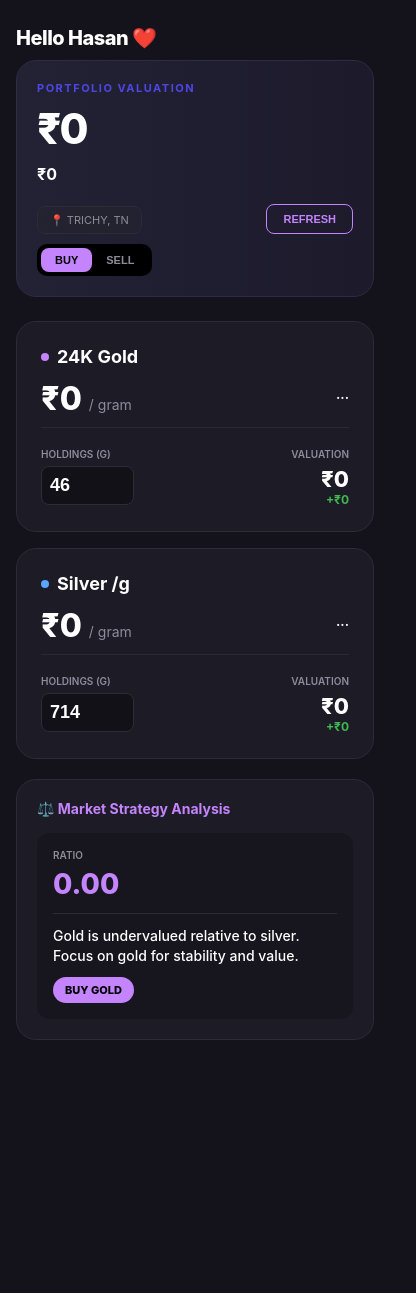
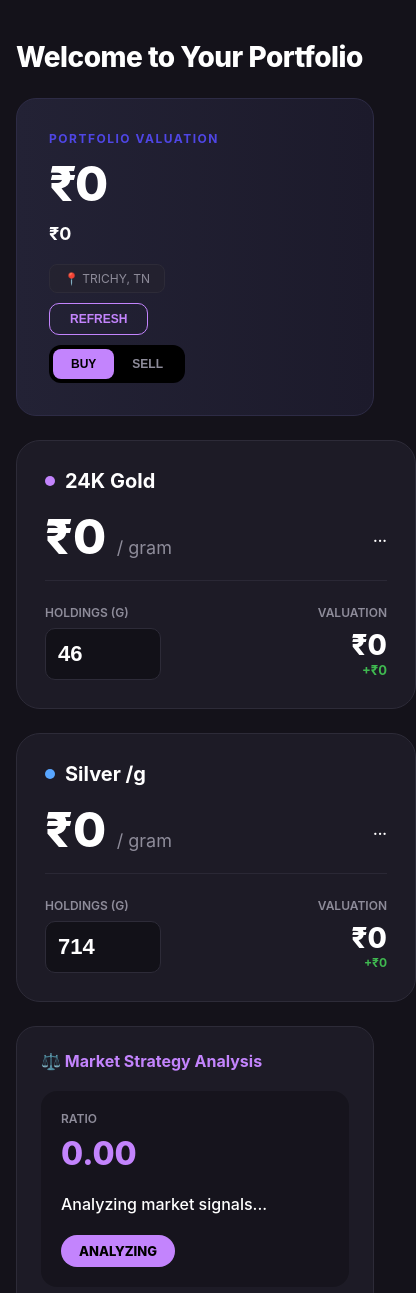
Before and after one commit to hasanazeerkhan/portfoliotracker, a website: page index.html in a window 390 px wide. Shown: the top 1293 px of the page, 416 px wide, since content can reach past the window. Before the commit the page ends 1056 px from the top, so only its background shows below. Drawn offline with Linux system fonts and the light colour scheme; no server answers.

Commit message:
refactor: UI changes

```diff
--- a/index.html
+++ b/index.html
@@ -4,28 +4,32 @@
     <meta charset="UTF-8">
     <meta name="viewport" content="width=device-width, initial-scale=1.0">
     <link rel="icon" type="image/png" href="favicon.png">
-    <title>Hello Hasan ❤️ | Trichy Portfolio</title>
+    <title>Portfolio | Gold & Silver Tracker</title>
     <style>
         :root {
             --bg: #14121a; --card: #1d1b26; --border: #2d2b38;
-            --gold: #c384fd; --silver: #58a6ff; --white: #ffffff;
-            --text: #8e8c9a; --val-grad: linear-gradient(90deg, #232235 0%, #1c1a2b 100%);
+            /* Reverted Color Palette */
+            --gold: #c384fd;
+            --silver: #58a6ff;
+            --white: #ffffff; --text: #8e8c9a;
+            --val-grad: linear-gradient(90deg, #232235 0%, #1c1a2b 100%);
             --up: #3fb950; --down: #f85149;
         }
         body { background: var(--bg); color: var(--white); font-family: 'Inter', sans-serif; padding: 16px; margin: 0; }
         .container { max-width: 1100px; margin: auto; }
 
-        header { padding: 15px 0; }
-        .site-name { font-weight: 800; font-size: 24px; color: var(--white); letter-spacing: -0.5px; }
+        header { padding: 24px 0; }
+        /* Generic Greeting */
+        .site-name { font-weight: 800; font-size: 28px; color: var(--white); letter-spacing: -0.5px; }
 
         .portfolio-card {
             background: var(--val-grad); border: 1px solid #2d2b45;
             border-radius: 20px; padding: 32px; margin-bottom: 24px;
             position: relative; overflow: hidden;
         }
-        .p-label { color: #4f46e5; text-transform: uppercase; font-size: 11px; font-weight: 700; letter-spacing: 1.5px; margin-bottom: 8px; }
-        .p-val { font-size: 56px; font-weight: 800; letter-spacing: -2px; margin: 0; }
-        .daily-shift { font-size: 16px; font-weight: 700; margin-top: 10px; }
+        .p-label { color: #4f46e5; text-transform: uppercase; font-size: 12px; font-weight: 700; letter-spacing: 1.5px; margin-bottom: 8px; }
+        .p-val { font-size: 64px; font-weight: 800; letter-spacing: -2px; margin: 0; }
+        .daily-shift { font-size: 18px; font-weight: 700; margin-top: 10px; }
 
         .header-controls {
             position: absolute; top: 32px; right: 32px;
@@ -33,71 +37,53 @@
         }
         .loc-badge {
             background: rgba(37, 35, 46, 0.6); border: 1px solid var(--border);
-            padding: 6px 12px; border-radius: 8px; font-size: 11px; color: var(--text);
+            padding: 6px 14px; border-radius: 8px; font-size: 12px; color: var(--text);
         }
         .refresh-btn {
             background: transparent; border: 1px solid var(--gold); color: var(--gold);
-            padding: 8px 16px; border-radius: 8px; font-weight: 800;
-            cursor: pointer; font-size: 11px; text-transform: uppercase;
+            padding: 8px 20px; border-radius: 10px; font-weight: 800;
+            cursor: pointer; font-size: 12px; text-transform: uppercase;
         }
-
-        .toggle-box { background: #000; padding: 4px; border-radius: 10px; display: flex; }
-        .btn-toggle {
-            background: transparent; border: none; color: var(--text);
-            padding: 6px 14px; border-radius: 8px; cursor: pointer;
-            font-size: 11px; font-weight: 800;
-        }
+        .toggle-box { background: #000; padding: 4px; border-radius: 12px; display: flex; }
+        .btn-toggle { background: transparent; border: none; color: var(--text); padding: 8px 18px; border-radius: 8px; cursor: pointer; font-size: 12px; font-weight: 800; }
         .btn-toggle.active { background: var(--gold); color: #000; }
 
-        .grid { display: grid; grid-template-columns: repeat(auto-fit, minmax(300px, 1fr)); gap: 16px; }
-        .asset-card { background: var(--card); border: 1px solid var(--border); border-radius: 20px; padding: 24px; }
-        .asset-header { display: flex; align-items: center; gap: 8px; font-weight: 700; font-size: 18px; margin-bottom: 12px; }
-        .dot { width: 8px; height: 8px; border-radius: 50%; }
-        .price-big { font-size: 36px; font-weight: 800; margin: 0; }
-        .unit { font-size: 14px; color: var(--text); font-weight: 400; }
-        .mkt-move { font-size: 13px; font-weight: 700; text-align: right; margin-top: -32px; }
+        .grid { display: grid; grid-template-columns: repeat(auto-fit, minmax(400px, 1fr)); gap: 24px; }
+        .asset-card { background: var(--card); border: 1px solid var(--border); border-radius: 24px; padding: 28px; }
+        .asset-header { display: flex; align-items: center; gap: 10px; font-weight: 700; font-size: 20px; margin-bottom: 14px; }
+        .dot { width: 10px; height: 10px; border-radius: 50%; }
+        .price-big { font-size: 48px; font-weight: 800; margin: 0; }
+        .unit { font-size: 18px; color: var(--text); font-weight: 400; }
+        .mkt-move { font-size: 14px; font-weight: 700; text-align: right; margin-top: -38px; }
 
-        .card-footer { display: flex; justify-content: space-between; padding-top: 20px; border-top: 1px solid #2a2835; margin-top: 25px; }
-        .f-label { font-size: 10px; color: var(--text); text-transform: uppercase; font-weight: 600; margin-bottom: 6px; }
-        .f-val { font-size: 22px; font-weight: 800; }
-        .holdings-input { background: #121118; border: 1px solid var(--border); color: #fff; padding: 8px; border-radius: 8px; width: 75px; font-size: 18px; font-weight: 800; }
+        .card-footer { display: flex; justify-content: space-between; padding-top: 24px; border-top: 1px solid #2a2835; margin-top: 35px; }
+        .f-label { font-size: 12px; color: var(--text); text-transform: uppercase; font-weight: 600; margin-bottom: 8px; }
+        .f-val { font-size: 28px; font-weight: 800; }
+        .holdings-input { background: #121118; border: 1px solid var(--border); color: #fff; padding: 12px; border-radius: 10px; width: 90px; font-size: 22px; font-weight: 800; }
 
-        .strategy-box { background: var(--card); border: 1px solid var(--border); border-radius: 20px; padding: 20px; margin-top: 20px; }
-        .strat-title { color: var(--gold); font-weight: 700; font-size: 14px; margin-bottom: 16px; display: flex; align-items: center; gap: 8px; }
-        .strat-ui { display: flex; align-items: center; background: rgba(0,0,0,0.2); border-radius: 12px; padding: 16px; }
-        .ratio-col { border-right: 1px solid var(--border); padding-right: 20px; }
-        .advice-col { flex: 1; padding-left: 20px; display: flex; align-items: center; justify-content: space-between; gap: 12px; }
-        .advice-text { font-size: 14px; color: var(--white); font-weight: 500; line-height: 1.4; }
-        .advice-badge { background: var(--gold); color: #000; padding: 6px 12px; border-radius: 100px; font-size: 11px; font-weight: 800; white-space: nowrap; }
+        .strategy-box { background: var(--card); border: 1px solid var(--border); border-radius: 20px; padding: 24px; margin-top: 24px; }
+        .strat-title { color: var(--gold); font-weight: 700; font-size: 16px; margin-bottom: 20px; }
+        .strat-ui { display: flex; align-items: center; background: rgba(0,0,0,0.25); border-radius: 16px; padding: 20px; }
+        .ratio-col { border-right: 1px solid var(--border); padding-right: 30px; min-width: 100px; }
+        .advice-col { flex: 1; padding-left: 30px; display: flex; align-items: center; justify-content: space-between; gap: 20px; }
+        .advice-text { font-size: 16px; color: var(--white); font-weight: 500; line-height: 1.4; }
+        .advice-badge { background: var(--gold); color: #000; padding: 8px 18px; border-radius: 100px; font-size: 13px; font-weight: 800; white-space: nowrap; }
 
         .gain { color: var(--up); } .loss { color: var(--down); }
 
-        /* --- MOBILE OPTIMIZATIONS --- */
-        @media (max-width: 600px) {
-            header { padding: 10px 0; }
-            .site-name { font-size: 20px; }
-            .portfolio-card { padding: 20px; }
-            .p-val { font-size: 42px; }
-            .header-controls {
-                position: static;
-                flex-direction: row;
-                flex-wrap: wrap;
-                margin-top: 20px;
-                justify-content: space-between;
-                width: 100%;
-            }
-            .grid { grid-template-columns: 1fr; }
-            .price-big { font-size: 32px; }
-            .strat-ui { flex-direction: column; align-items: flex-start; }
-            .ratio-col { border-right: none; border-bottom: 1px solid var(--border); padding-right: 0; padding-bottom: 12px; width: 100%; }
-            .advice-col { padding-left: 0; padding-top: 12px; flex-direction: column; align-items: flex-start; }
+        @media (max-width: 700px) {
+            .header-controls { position: static; align-items: flex-start; margin-top: 20px; }
+            .p-val { font-size: 48px; }
+            .strat-ui { flex-direction: column; align-items: flex-start; gap: 20px; }
+            .ratio-col { border-right: none; padding-right: 0; }
+            .advice-col { padding-left: 0; flex-direction: column; align-items: flex-start; }
         }
     </style>
 </head>
 <body>
 
 <div class="container">
-    <header><div class="site-name">Hello Hasan ❤️</div></header>
+    <header><div class="site-name">Welcome to Your Portfolio</div></header>
 
     <div class="portfolio-card">
         <div class="p-label">Portfolio Valuation</div>
@@ -121,9 +107,10 @@
             <div id="gm" class="mkt-move">...</div>
             <div class="card-footer">
                 <div><div class="f-label">Holdings (g)</div><input type="number" id="gw" class="holdings-input" oninput="calc()"></div>
-                <div style="text-align: right;"><div class="f-label">Valuation</div><div id="gv" class="f-val">₹0</div><div id="gs" class="gain" style="font-size:12px; font-weight:700;">+₹0</div></div>
+                <div style="text-align: right;"><div class="f-label">Valuation</div><div id="gv" class="f-val">₹0</div><div id="gs" class="gain" style="font-size:13px; font-weight:700;">+₹0</div></div>
             </div>
         </div>
+
         <div class="asset-card">
             <div class="asset-header"><span class="dot" style="background:var(--silver)"></span> Silver /g</div>
             <div class="price-big" id="sp">₹0 <span class="unit">/ gram</span></div>
@@ -140,30 +127,41 @@
         <div class="strat-ui">
             <div class="ratio-col">
                 <div class="f-label">Ratio</div>
-                <div id="r-val" style="font-size: 28px; font-weight: 800; color: var(--gold);">0.00</div>
+                <div id="r-val" style="font-size: 32px; font-weight: 800; color: var(--gold);">0.00</div>
             </div>
             <div class="advice-col">
-                <div id="advice-text" class="advice-text">Gold is undervalued relative to silver. Focus on gold for stability and value.</div>
-                <div id="advice-tag" class="advice-badge">BUY GOLD</div>
+                <div id="advice-text" class="advice-text">Analyzing market signals...</div>
+                <div id="advice-tag" class="advice-badge">ANALYZING</div>
             </div>
         </div>
     </div>
 </div>
 
 <script>
-    /* Same script as previous version */
     let d = null; let mode = 'buy';
+
+    // Indian Number Formatter
+    const fmtIn = (num) => {
+        return num.toLocaleString('en-IN', {
+            maximumFractionDigits: 0,
+            style: 'currency',
+            currency: 'INR'
+        }).replace('₹', '₹ ');
+    };
+
     window.onload = () => {
         document.getElementById('gw').value = localStorage.getItem('gw') || '46';
         document.getElementById('sw').value = localStorage.getItem('sw') || '714';
         refresh();
     };
+
     function setMode(m) {
         mode = m;
         document.getElementById('btn-buy').classList.toggle('active', m === 'buy');
         document.getElementById('btn-sell').classList.toggle('active', m === 'sell');
         calc();
     }
+
     async function refresh() {
         const btn = document.querySelector('.refresh-btn');
         btn.innerText = "Wait...";
@@ -178,33 +176,41 @@
         } catch (e) { console.error("Refresh failed"); }
         btn.innerText = "Refresh";
     }
+
     function fmtMkt(id, v) {
         const el = document.getElementById(id); const s = v >= 0 ? '+' : '-';
         el.className = `mkt-move ${v >= 0 ? 'gain' : 'loss'}`;
-        el.innerText = `${s}₹${Math.abs(v)} /g`;
+        el.innerText = `${s}₹ ${Math.abs(v)} /g`;
     }
+
     function calc() {
         if (!d) return;
         const gw = parseFloat(document.getElementById('gw').value) || 0;
         const sw = parseFloat(document.getElementById('sw').value) || 0;
         localStorage.setItem('gw', gw); localStorage.setItem('sw', sw);
+
         const gp = mode === 'buy' ? d.gold.buy : d.gold.sell;
         const sp = mode === 'buy' ? d.silver.buy : d.silver.sell;
-        document.getElementById('gp').innerHTML = `₹${gp.toLocaleString()} <span class="unit">/ gram</span>`;
-        document.getElementById('sp').innerHTML = `₹${sp.toLocaleString()} <span class="unit">/ gram</span>`;
+
+        document.getElementById('gp').innerHTML = `${fmtIn(gp)} <span class="unit">/ gram</span>`;
+        document.getElementById('sp').innerHTML = `${fmtIn(sp)} <span class="unit">/ gram</span>`;
+
         const gv = gw * gp; const sv = sw * sp;
         const tv = gv + sv;
         const gd = d.gold.change * gw; const sd = d.silver.change * sw;
         const td = gd + sd;
-        document.getElementById('gv').innerText = `₹${gv.toLocaleString()}`;
-        document.getElementById('sv').innerText = `₹${sv.toLocaleString()}`;
-        document.getElementById('total-val').innerText = `₹${tv.toLocaleString()}`;
+
+        document.getElementById('gv').innerText = fmtIn(gv);
+        document.getElementById('sv').innerText = fmtIn(sv);
+        document.getElementById('total-val').innerText = fmtIn(tv);
+
         fmtB('gs', gd); fmtB('ss', sd); fmtB('total-shift', td);
     }
+
     function fmtB(id, v) {
         const el = document.getElementById(id); const s = v >= 0 ? '+' : '-';
         el.className = `${id === 'total-shift' ? 'daily-shift' : ''} ${v >= 0 ? 'gain' : 'loss'}`;
-        el.innerText = `${s}₹${Math.abs(v).toLocaleString()}`;
+        el.innerText = `${s}${fmtIn(Math.abs(v))}`;
     }
 </script>
 </body>
```
